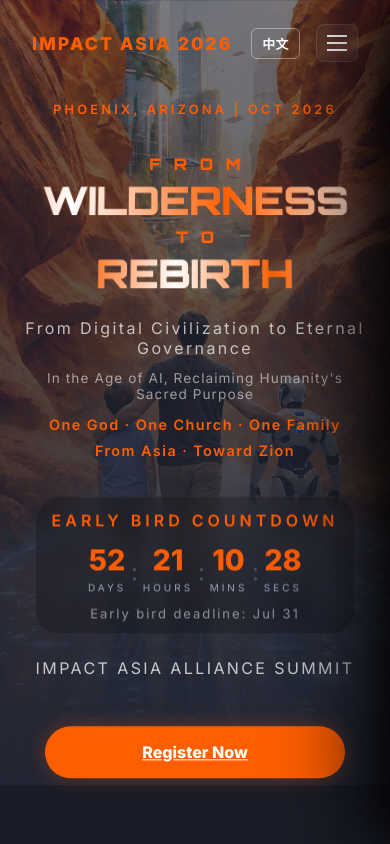
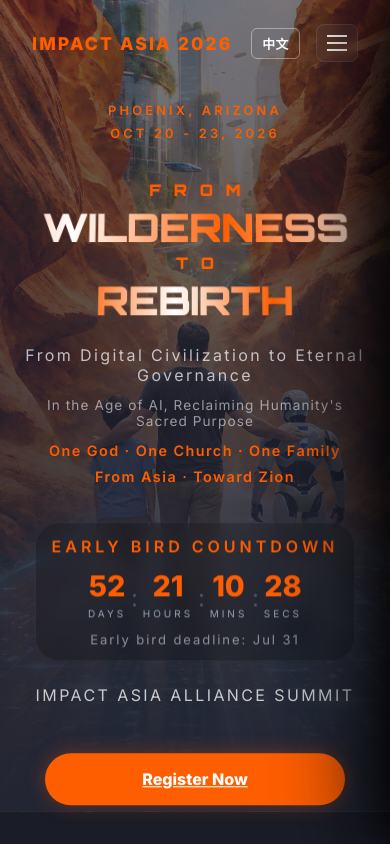
Before and after one commit to newstream-stack/impactasiacenter, a React (Vite) app: page / in a window 390 px wide. Shown: the top 844 px of the page. Built offline with nearby package versions, Linux system fonts and the light colour scheme.

Commit message:
改個無聊的東西

```diff
--- a/src/components/Hero/Hero.jsx
+++ b/src/components/Hero/Hero.jsx
@@ -7,10 +7,14 @@ const HERO_IMG = '/opening.jpg';
 export default function Hero() {
   const { t, language } = useI18n();
   const hero = t('hero');
+  const [location, date] = hero.subtitle.split(' | ');
   return (
     <section id="hero-section" className={styles.hero} style={{ backgroundImage: `linear-gradient(to bottom, rgba(34,37,51,0.6), #222533), url('${HERO_IMG}')` }}>
       <div className={styles.content}>
-        <p className={styles.subtitle}>{hero.subtitle}</p>
+        <p className={styles.subtitle}>
+          <span className={styles.subtitleLocation}>{location}</span>
+          <span className={styles.subtitleDate}>{date}</span>
+        </p>
         <div className={styles.titleContainer}>
           {language === 'en' ? (
             <div className={styles.futuristicTitle}>
--- a/src/components/Hero/Hero.module.css
+++ b/src/components/Hero/Hero.module.css
@@ -29,6 +29,10 @@
   letter-spacing: 0.4rem;
   margin-bottom: 1rem;
   font-weight: 600;
+}
+
+.subtitleLocation::after {
+  content: ' | ';
 }
 
 /* Fluid Color Title */
@@ -166,6 +170,14 @@
   .subtitle {
     font-size: 0.8rem;
     letter-spacing: 0.2rem;
+    display: flex;
+    flex-direction: column;
+    gap: 0.35rem;
+    line-height: 1.4;
+  }
+
+  .subtitleLocation::after {
+    content: none;
   }
 
   .eventName {
--- a/src/i18n/translations/en/hero.json
+++ b/src/i18n/translations/en/hero.json
@@ -1,6 +1,6 @@
 {
   "hero": {
-    "subtitle": "Phoenix, Arizona | Oct 2026",
+    "subtitle": "Phoenix, Arizona | Oct 20 - 23, 2026",
     "title": "From Wilderness\nTo Rebirth",
     "tagline": "From Digital Civilization to Eternal Governance",
     "tagline2": "In the Age of AI, Reclaiming Humanity's Sacred Purpose",
--- a/src/i18n/translations/zh/hero.json
+++ b/src/i18n/translations/zh/hero.json
@@ -1,6 +1,6 @@
 {
   "hero": {
-    "subtitle": "Phoenix, Arizona | Oct 2026",
+    "subtitle": "Phoenix, Arizona | Oct 20 - 23, 2026",
     "title": "曠野中的重生",
     "tagline": "從數位文明到永恆治理",
     "tagline2": "在人工智慧時代，重拾人類受造的神聖使命",
```
